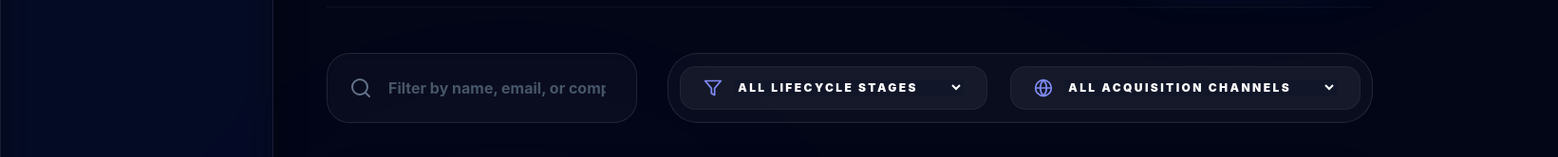
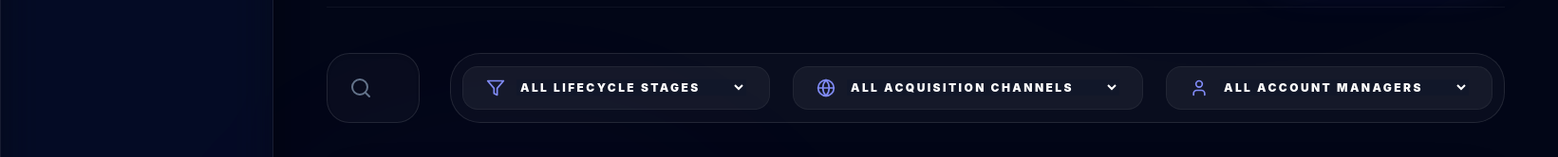
Before and after one commit to shashinirathnayake2111-afk/CRM-Lead-Management-System, a React (Vite) app in the folder frontend/: page /leads in a window 1280 px wide. Shown: the part 355-521 px from the top of the page at 95% size, 1641 px wide, since content can reach past the window. Built offline with nearby package versions, Linux system fonts and the light colour scheme; no server answers; sample sign-in values are in the browser's storage.

Commit message:
Adding search and filter functions

```diff
--- a/frontend/src/pages/LeadList.jsx
+++ b/frontend/src/pages/LeadList.jsx
@@ -48,6 +48,7 @@ const LeadList = () => {
   const [search, setSearch] = useState('');
   const [statusFilter, setStatusFilter] = useState('');
   const [sourceFilter, setSourceFilter] = useState('');
+  const [salespersonFilter, setSalespersonFilter] = useState('');
   const navigate = useNavigate();
 
   const exampleLeads = [
@@ -69,7 +70,8 @@ const LeadList = () => {
         params: {
           search,
           status: statusFilter,
-          source: sourceFilter
+          source: sourceFilter,
+          salesperson: salespersonFilter
         }
       });
       if (response.data.length > 0) {
@@ -118,7 +120,7 @@ const LeadList = () => {
       fetchLeads();
     }, 400);
     return () => clearTimeout(delayDebounceFn);
-  }, [search, statusFilter, sourceFilter]);
+  }, [search, statusFilter, sourceFilter, salespersonFilter]);
 
   return (
     <motion.div
@@ -194,6 +196,21 @@ const LeadList = () => {
               <option value="Referral">Partner Referral</option>
               <option value="Cold Email">Direct Outreach</option>
               <option value="Event">Industry Events</option>
+            </select>
+          </div>
+
+          <div className="flex items-center gap-3 px-6 py-3 bg-white/5 rounded-2xl border border-white/5">
+            <User className="w-5 h-5 text-indigo-400" />
+            <select
+              value={salespersonFilter}
+              onChange={(e) => setSalespersonFilter(e.target.value)}
+              className="bg-slate-900/50 text-xs font-black text-white uppercase tracking-[0.2em] outline-none pr-8 cursor-pointer border-none"
+            >
+              <option value="">All Account Managers</option>
+              <option value="Admin">Executive Admin</option>
+              <option value="John Doe">John Doe</option>
+              <option value="Jane Smith">Jane Smith</option>
+              <option value="Unassigned">Unassigned Pool</option>
             </select>
           </div>
         </div>
```
Also changed, not shown: 1 other file (tests, documents, lock files or other folders).
